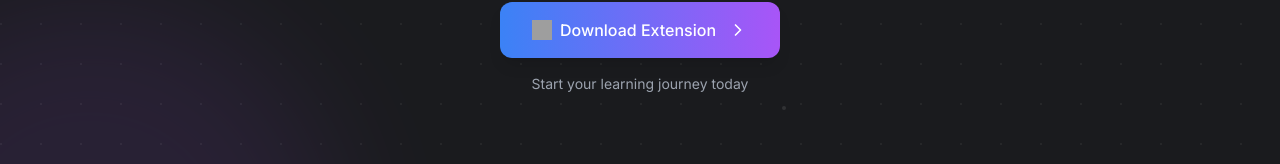
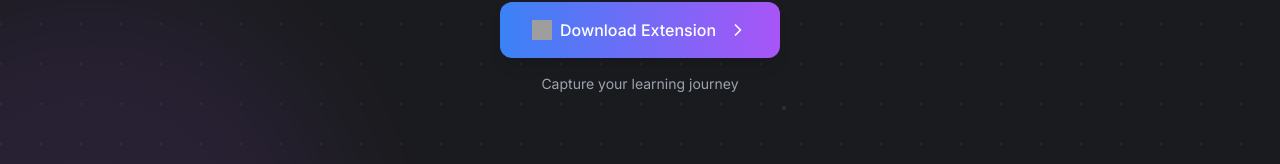
Before and after one commit to timbabnik/ailearning, a Next.js app: page / in a window 1280 px wide. Shown: the part 3497-3661 px from the top of the page. Built offline with nearby package versions, Linux system fonts and the light colour scheme; grey boxes are pictures that could not be loaded.

Commit message:
paragraph

```diff
--- a/app/page.js
+++ b/app/page.js
@@ -783,7 +783,7 @@ const handleSubmit = async (e) => {
       <ChevronRight className="w-5 h-5 group-hover:translate-x-1 transition-transform" />
     </button>
                   <p className="text-gray-400 text-sm mt-4">
-                    Start your learning journey today
+                    Capture your learning journey
                   </p>
                 </div>
               </div>
```
